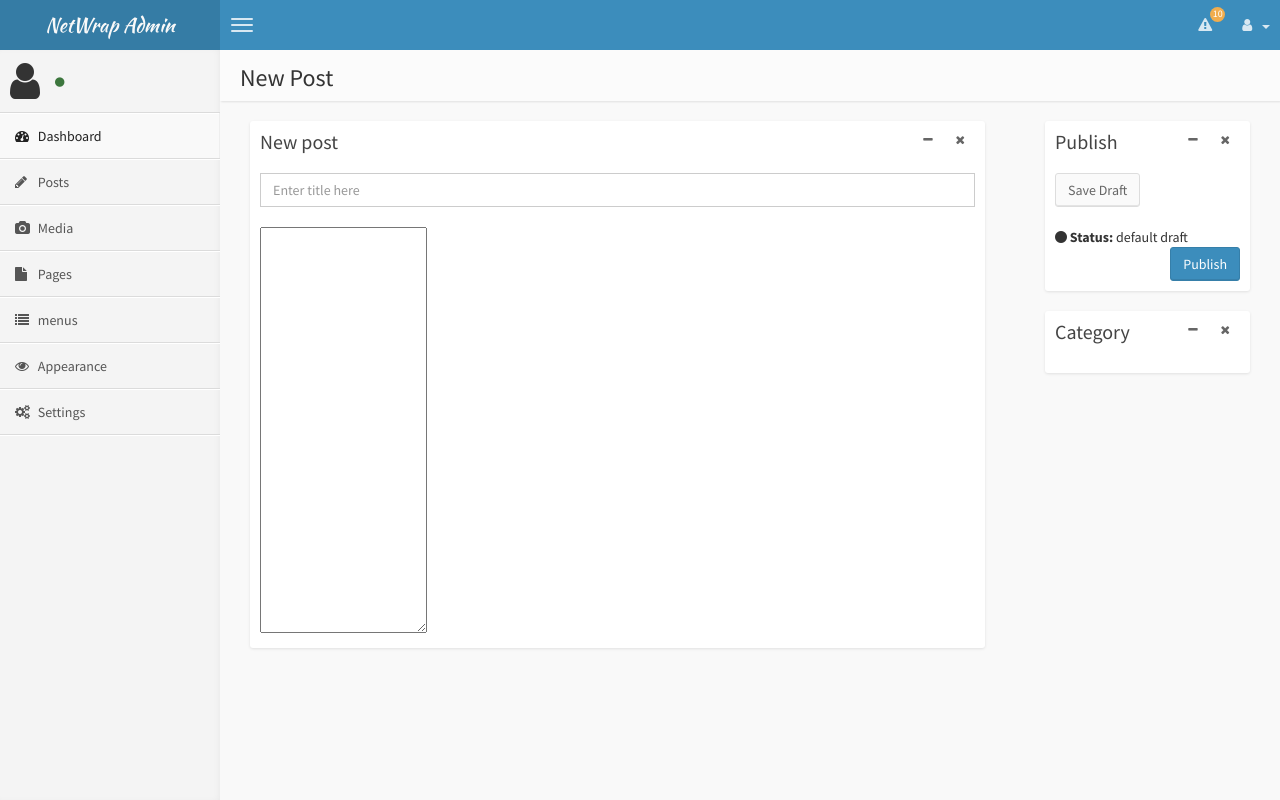
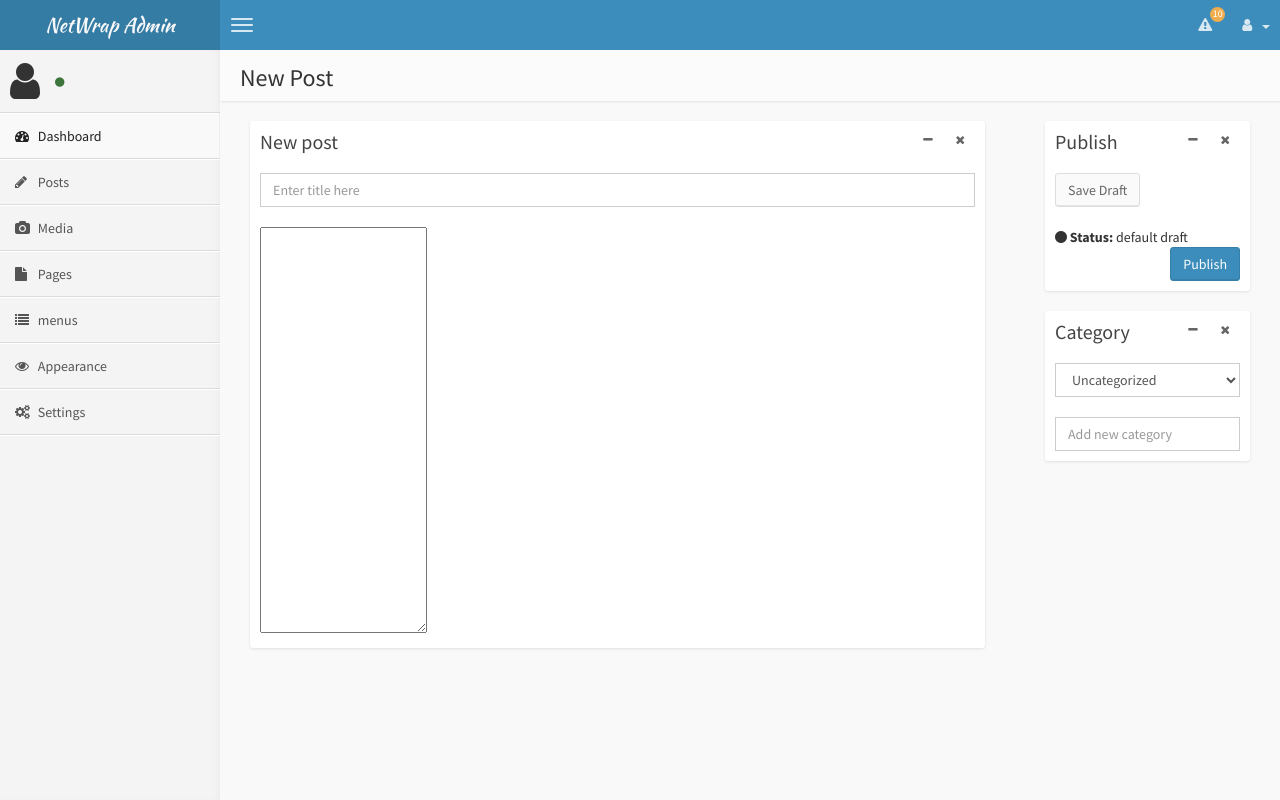
Before and after one commit to C0mplX/netWrap, a PHP site: page /new-post.php in a window 1280 px wide. Run offline with PHP 8.4, Linux system fonts and the light colour scheme; the visitor is signed in with stand-in values (Sample User, id 1); tables that the repository leaves empty or names only in its code hold one stand-in row (values such as "Sample post"); some libraries are stand-ins or nearby versions.

Commit message:
Added category to posts.

```diff
--- a/core/classes/DbHandler.php
+++ b/core/classes/DbHandler.php
@@ -290,6 +290,46 @@ class DbHandler{
 		}
 	}
 
+	/**
+	* Get all categories
+	*/
+	public function get_all_cat(){
+
+		$value = 'post_category';
+
+		$query = $this->db->prepare("SELECT * FROM `nw_postmeta` WHERE `meta_key` = ?");
+		$query-> bindValue(1, $value);
+
+		try{
+			$query->execute();
+			$data = $query->fetchAll();
+
+			return $data;
+		}catch(PDOException $e){
+			die($e ->getMessage());
+		}
+	}
+
+	/**
+	* Insert new post category
+	*/
+	public function insert_post_category($postID, $category_name){
+
+		$meta_key = 'post_category';
+
+		$query = $this->db->prepare("INSERT INTO `nw_postmeta` (post_id,meta_key,meta_value) VALUES (?,?,?)");
+		$query-> bindValue(1, $postID);
+		$query-> bindValue(2, $meta_key);
+		$query-> bindValue(3, $meta_value);
+
+		try{
+			$query->execute();
+			return true;
+		}catch(PDOException $e){
+			die($e ->getMessage());
+		}
+	}
+
 
 	/***************
 	*
--- /dev/null
+++ b/core/create_post.php
@@ -0,0 +1,3 @@
+<?php
+require('init.php');
+?>
--- a/core/init.php
+++ b/core/init.php
@@ -144,4 +144,38 @@ function add_post($post_author, $post_content, $post_title, $post_status, $post_
 	global $dbHandler;
 }
 
+/**********************
+*
+* Functions to add and retrive categories
+*
+***********************/
+function get_post_category(){
+	global $dbHandler;
+
+	$get_cat = $dbHandler->get_all_cat();
+
+	if($get_cat != ""){
+		echo '<select id="nw_category_get_post_page" name"nw_category_get_post_page" class="form-control">';
+		echo '<option name="blank_cat" value="Uncategorized" >Uncategorized</option>';
+		foreach ($get_cat as $category) {
+		echo '<option name="'.$category['meta_id'].' value="'.$category['meta_value'].'">'.$category['meta_value'].'</option>';
+		}
+		echo '</select></br>';
+		echo '<input type="text" id="nw_brand_new_post_cat" class="form-control" name="nw_brand_new_post_cat" placeholder="Add new category" />';
+	}
+}
+
+function add_new_post_category($postID, $category_name){
+	global $dbHandler;
+
+	$insert_new_cat = $dbHandler->insert_post_category($postID, $category_name);
+
+	if($insert_new_cat === true){
+		return true;
+	}else{
+		return false;
+	}
+}
+
+
 ?>
--- a/new-post.php
+++ b/new-post.php
@@ -15,25 +15,26 @@ require('template/temp-header.php');
 					<!--The mian input box, and text field-->
 					<?php add_metabox_top('New post', 'large')?>
 						<div class="col-md-12">
-						<input type"text" class="form-control" placeholder="Enter title here"/></br>
-						<?php echo add_editor('post_editor', 'post_editor_name')?>
+							<input type"text" id="nw_title_post" name="nw_title_post" class="form-control" placeholder="Enter title here"/></br>
+							<?php echo add_editor('nw_post_editor', 'nw_post_editor_name')?>
 						</div>
 
 					<?php add_metabox_bottom()?>
 					<!--/END The mian input box, and text field-->
 				</div>
+
 				<div class="col-md-3">
 					<!--The publish box-->
 					<?php add_metabox_top('Publish', 'large')?>
 						<div class="col-md-12">
 							<div class"text-left">
-							<input type="submit" id="save_post" class="btn btn-default" value="Save Draft" />
+								<input type="submit" id="save_draft" name="save_draft" class="btn btn-default" value="Save Draft" />
 							</div>
 						</br>
 							<i class="fa fa-circle"></i> <b>Status: </b> default draft
 
 							<div class="text-right">
-							<input type="submit" id="save_post" class="btn btn-primary" value="Publish" />
+								<input type="submit" id="save_post" name="save_post" class="btn btn-primary" value="Publish" />
 							</div>
 						</div>
 					<?php add_metabox_bottom();?>
@@ -41,6 +42,10 @@ require('template/temp-header.php');
 
 					<!--The category box-->
 					<?php add_metabox_top('Category', 'large')?>
+						<div class="col-md-12">
+							<?php get_post_category();?>
+
+						</div>
 
 					<?php add_metabox_bottom();?>
 			<!--/END The publish box-->
--- a/nw-main-admin.php
+++ b/nw-main-admin.php
@@ -15,15 +15,15 @@ require('template/temp-header.php');
 			<?php add_metabox_top('Welcome to NetWrap', 'large');?>
 				<div class="col-sm-4">
 					<h4>Get Started</h4>
-					<a href="nw-pages/new-page.php"><input type="submit" class="btn btn-primary" value="Add Page"/></a>
+					<a href="new-page.php"><input type="submit" class="btn btn-primary" value="Add Page"/></a>
 				</div>
 				<div class="col-sm-4">
 					<h4>Next Step</h4>
-					<a href="nw-pages/new-post.php"><input type="submit" class="btn btn-primary" value="Add Post"/></a>
+					<a href="new-post.php"><input type="submit" class="btn btn-primary" value="Add Post"/></a>
 				</div>
 				<div class="col-sm-4">
 					<h4>More actions</h4>
-					<p>Manage <a href="nw-pages/settings.php">Settings</a> or <a href="wp-pages/menus.php">Menus</a></p>
+					<p>Manage <a href="settings.php">Settings</a> or <a href="wp-pages/menus.php">Menus</a></p>
 				</div>
 			<?php add_metabox_bottom('Get started');?>
 			<!--/END welcome box-->
```
Also changed, not shown: img/gifLoader1.gif (added). Lines whose indentation alone changed are shown as unchanged.
